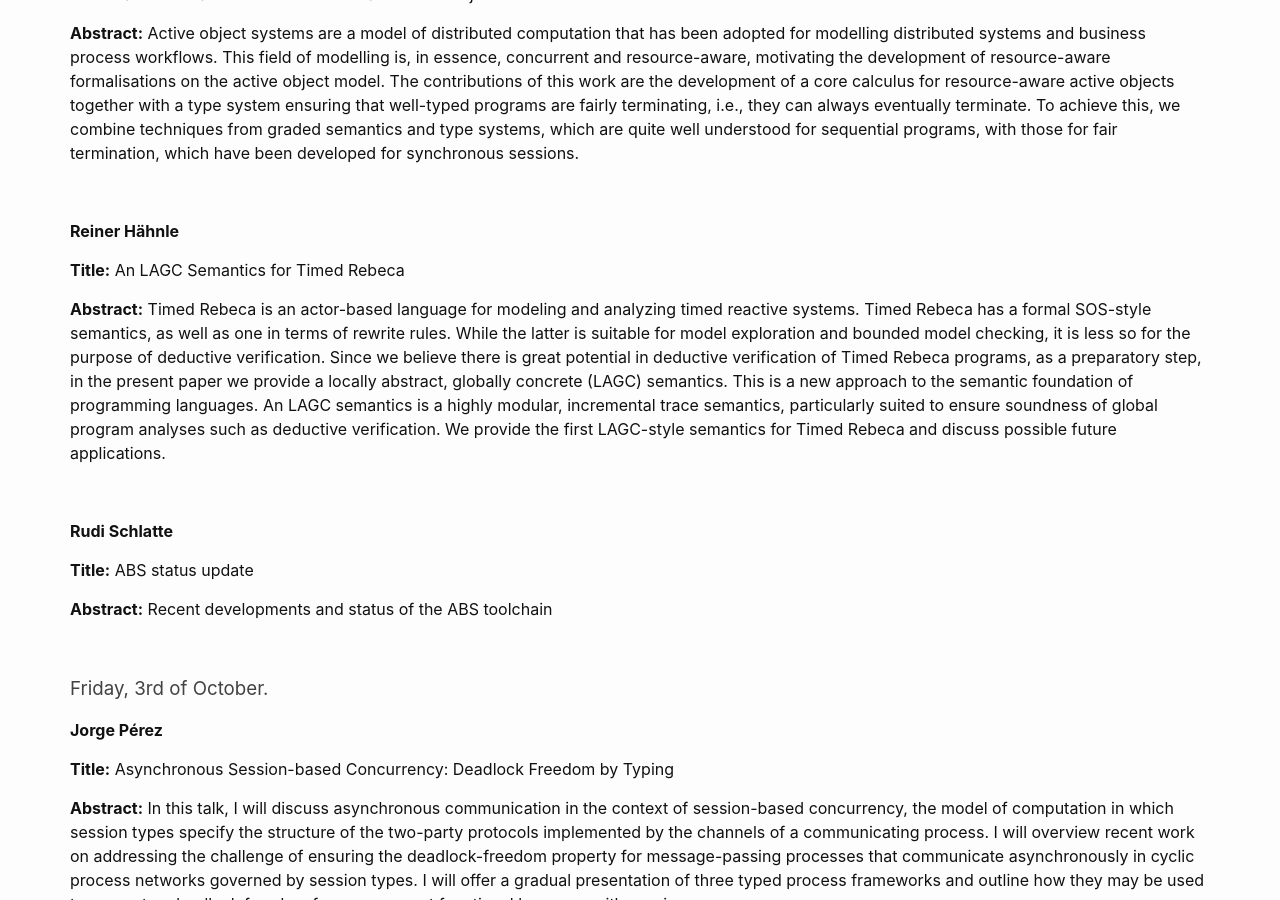
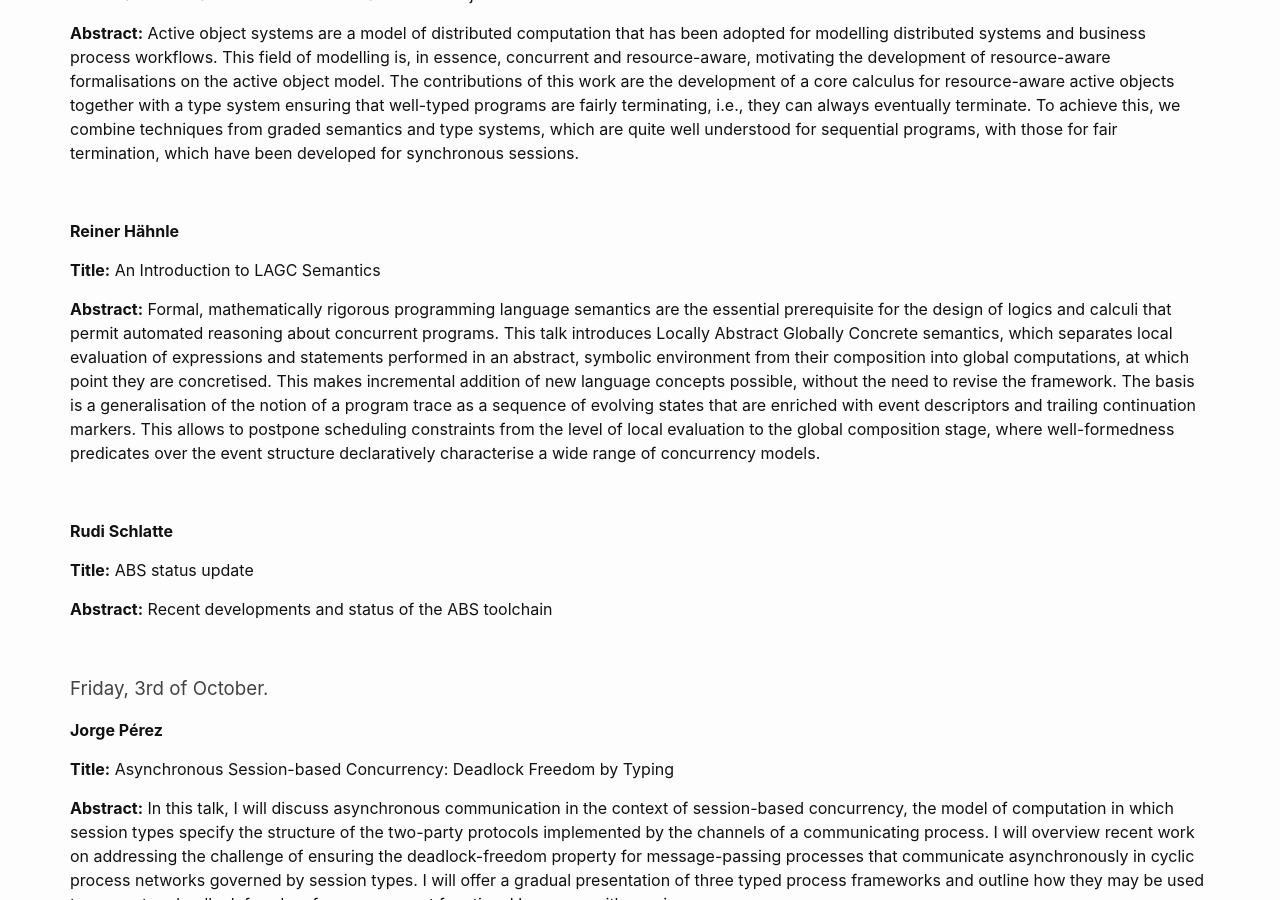
Before and after one commit to apm-workshop/2025, a Jekyll site: the page built from _pages/program.md, in a window 1280 px wide and 900 px high, scrolled down 3526 px. Built offline with Jekyll 4.4.1, drawn with Linux system fonts in a browser that asks for light colours.

Commit message:
Update program.md

```diff
--- a/_pages/program.md
+++ b/_pages/program.md
@@ -236,10 +236,10 @@ Active object systems are a model of distributed computation that has been adopt
 
  __Reiner Hähnle__
 
-  __Title:__ An LAGC Semantics for Timed Rebeca
+  __Title:__ An Introduction to LAGC Semantics
 
   __Abstract:__
-  Timed Rebeca is an actor-based language for modeling and analyzing timed reactive systems. Timed Rebeca has a formal SOS-style semantics, as well as one in terms of rewrite rules. While the latter is suitable for model exploration and bounded model checking, it is less so for the purpose of deductive verification. Since we believe there is great potential in deductive verification of Timed Rebeca programs, as a preparatory step, in the present paper we provide a locally abstract, globally concrete (LAGC) semantics. This is a new approach to the semantic foundation of programming languages. An LAGC semantics is a highly modular, incremental trace semantics, particularly suited to ensure soundness of global program analyses such as deductive verification. We provide the first LAGC-style semantics for Timed Rebeca and discuss possible future applications.
+ Formal, mathematically rigorous programming language semantics are the essential prerequisite for the design of logics and calculi that permit automated reasoning about concurrent programs. This talk introduces Locally Abstract Globally Concrete semantics, which separates local evaluation of expressions and statements performed in an abstract, symbolic environment from their composition into global computations, at which point they are concretised. This makes incremental addition of new language concepts possible, without the need to revise the framework. The basis is a generalisation of the notion of a program trace as a sequence of evolving states that are enriched with event descriptors and trailing continuation markers. This allows to postpone scheduling constraints from the level of local evaluation to the global composition stage, where well-formedness predicates over the event structure declaratively characterise a wide range of concurrency models.
 
   <br>
 
```
